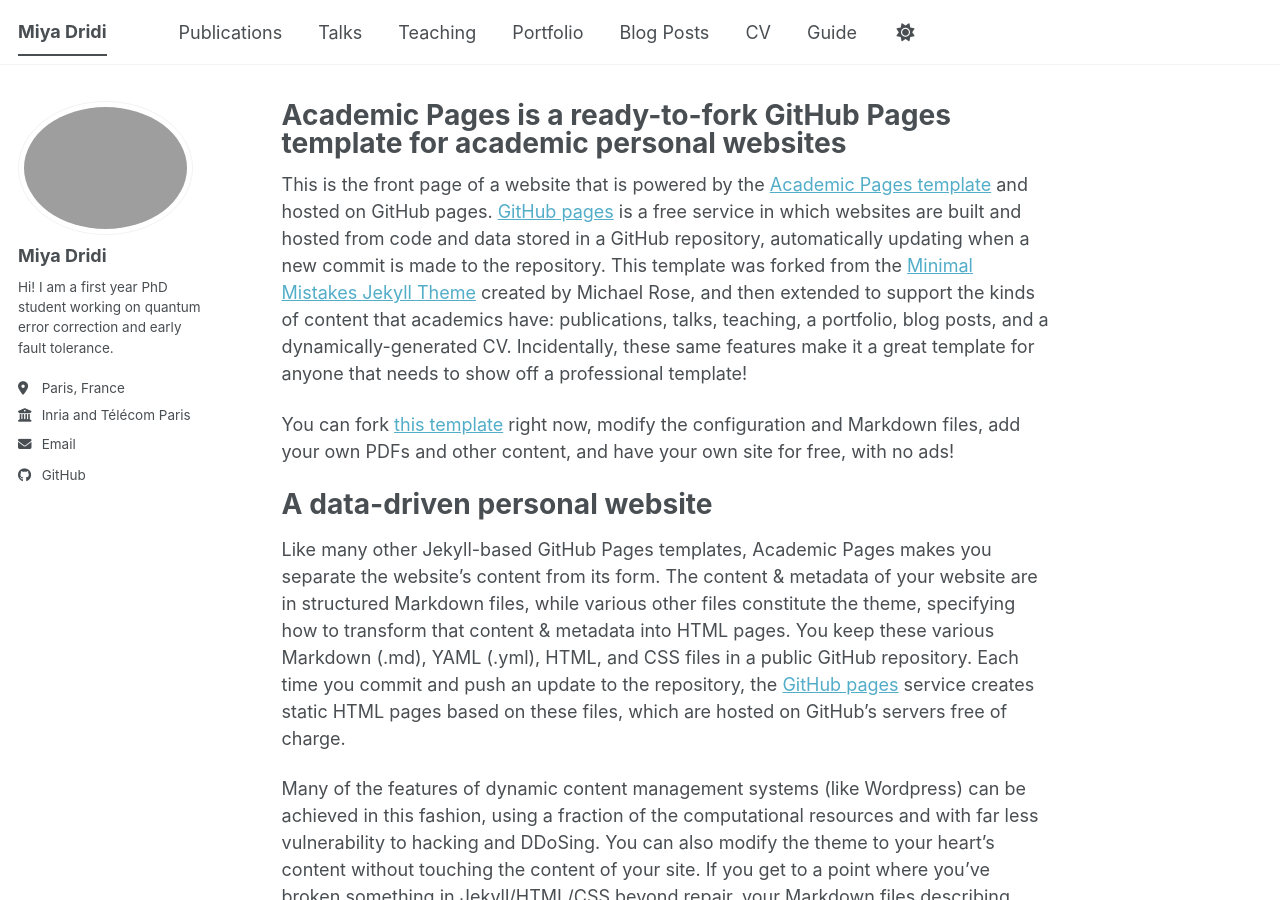
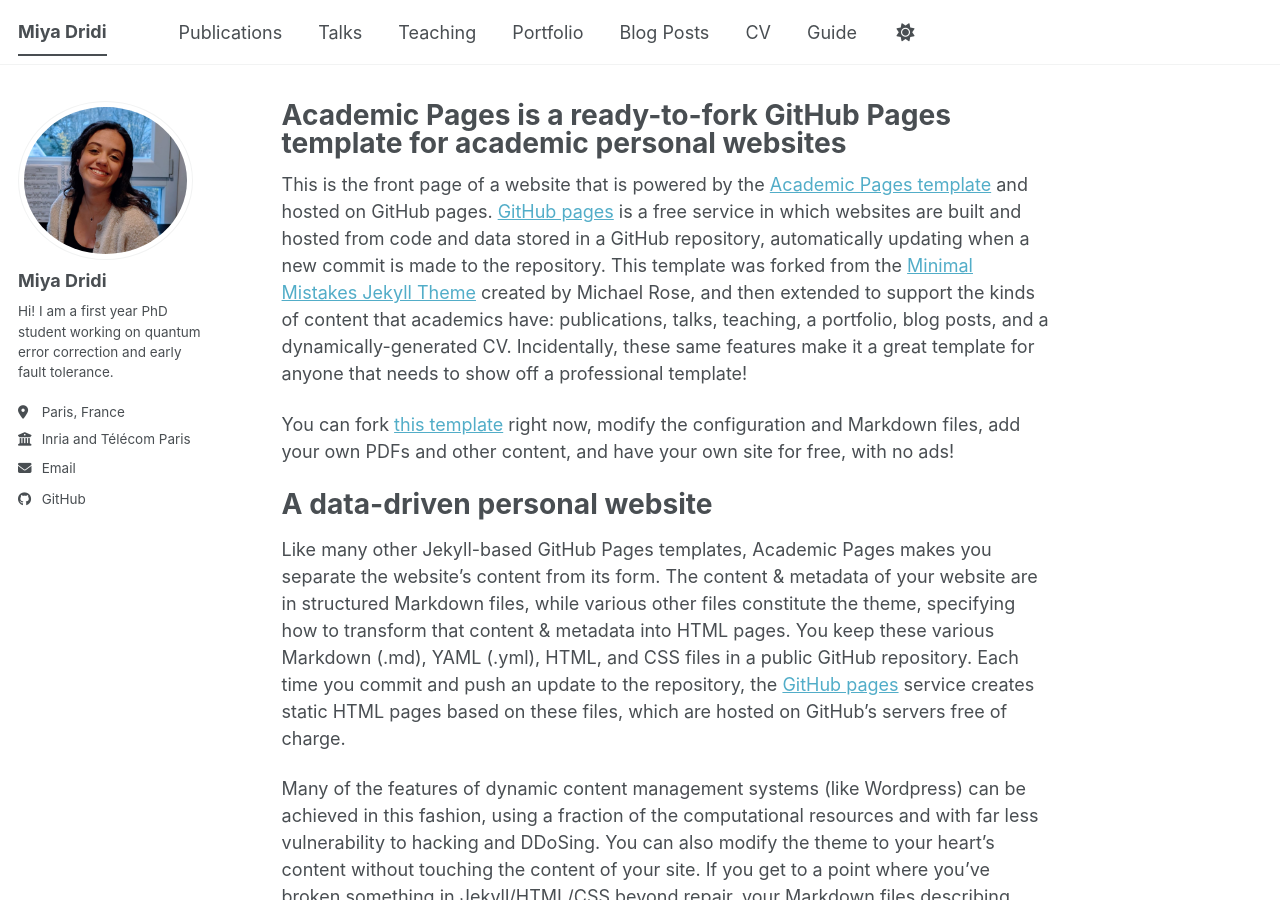
Before and after one commit to MiyaDridi/miyadridi.github.io, a Jekyll site: the page built from _pages/about.md, in a window 1280 px wide and 900 px high. Built offline with Jekyll 4.4.1, drawn with Linux system fonts in a browser that asks for light colours; a script bundle is joined from its source files by our own code; library files that are not in the unit come from our copies.

Commit message:
Change avatar image file extension from png to jpg

```diff
--- a/_config.yml
+++ b/_config.yml
@@ -23,7 +23,7 @@ repository               : "MiyaDridi/miyadridi.github.io"
 #               Additional customization can be done by editing /_includes/author-profile.html
 author:
   # Biographic information
-  avatar           : "id_pic.png"
+  avatar           : "id_pic.jpg"
   name             : "Miya Dridi"
   pronouns         : # example: "she/her"
   bio              : "Hi! I am a first year PhD student working on quantum error correction and early fault tolerance."
```
